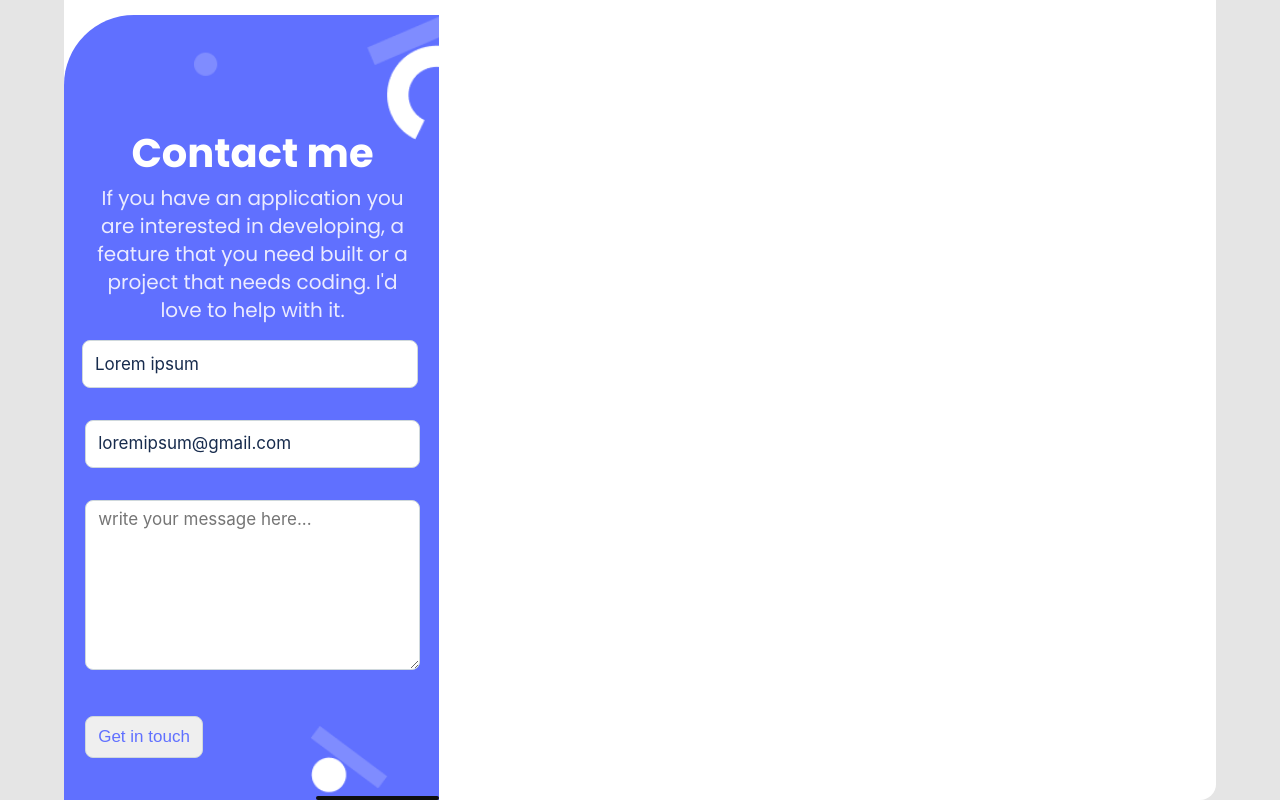
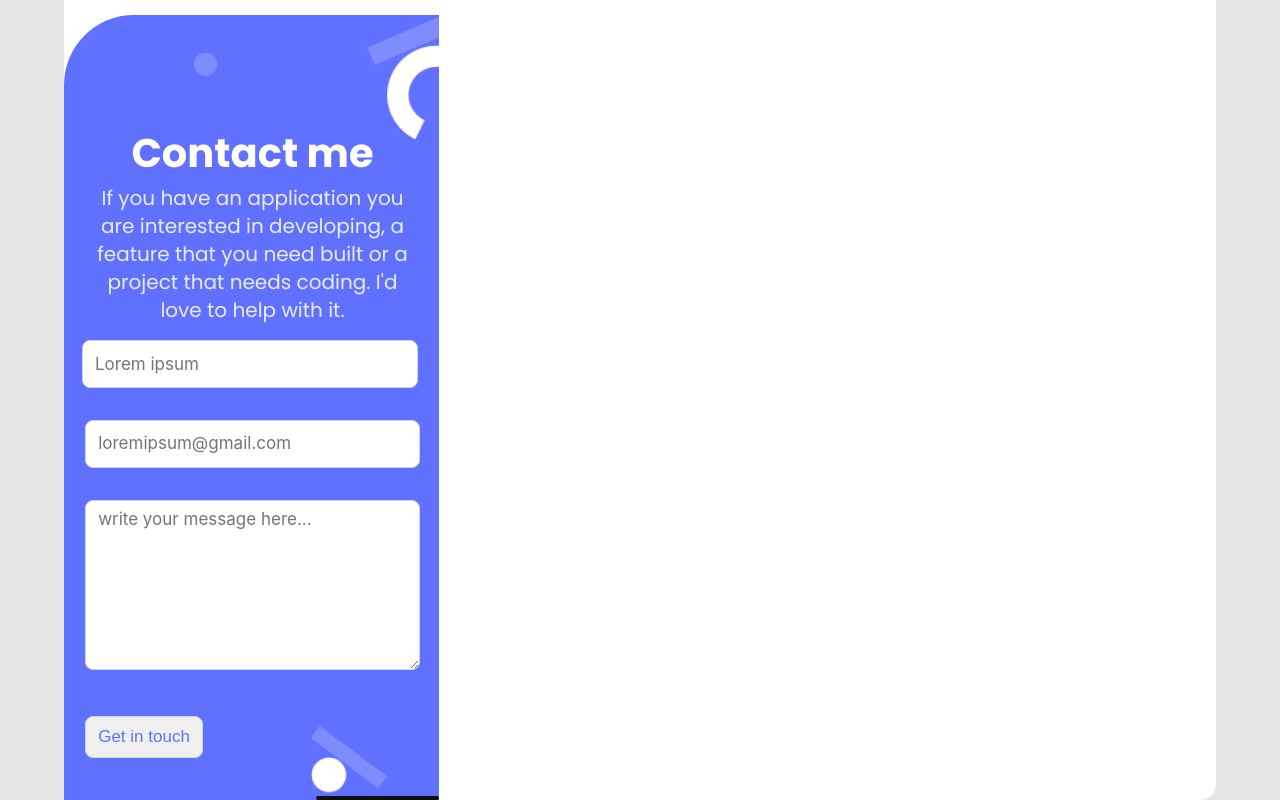
Before and after one commit to MPDADDY/portfolio, a website: page index.html in a window 1280 px wide. Shown: the part 4447-5247 px from the top of the page. Drawn offline with Linux system fonts and the light colour scheme.

```diff
--- a/index.html
+++ b/index.html
@@ -277,12 +277,12 @@
                 <ul class="form-container">
                  <li class="li">
                      <label for="name">
-                         <input id="name"  maxlength="30" placeholder="Lorem ipsum" type="text" value="Lorem ipsum" required>
+                         <input id="name"  maxlength="30" placeholder="Lorem ipsum" type="text" required>
                      </label>
                  </li>
                  <li class="li">
                      <label for="email">
-                         <input id="email"  type="email" placeholder="loremipsum@gmail.com" value="loremipsum@gmail.com" required>
+                         <input id="email"  type="email" placeholder="loremipsum@gmail.com" required>
                      </label>
                  </li>
                  <li class="li">
```
Also changed, not shown: README.md.
